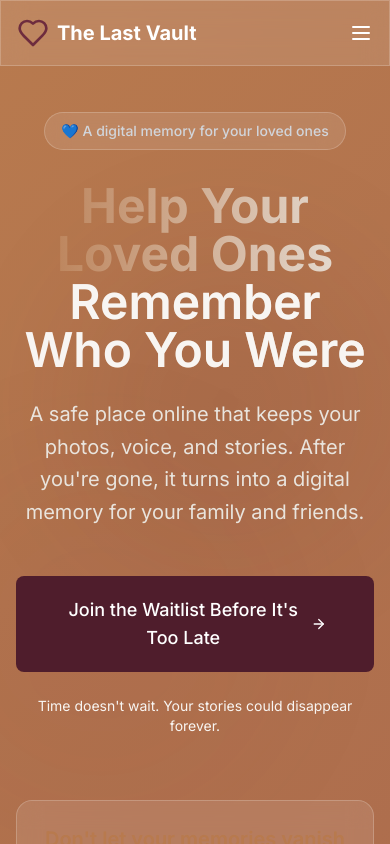
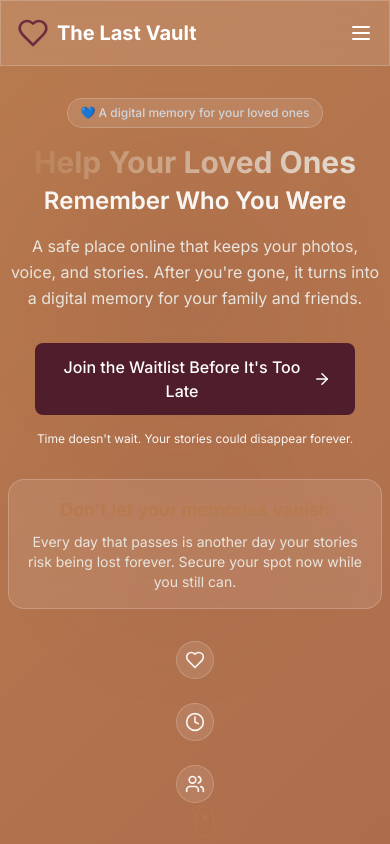
Before and after one commit to samlowry/the-last-vault-landing, a React (Vite) app: page / in a window 390 px wide. Shown: the top 844 px of the page. Built offline with nearby package versions, Linux system fonts and the light colour scheme.

Commit message:
💄 Adjust Hero component layout and styling
- Modify padding and margin for better spacing
- Update dimensions of background animations for improved aesthetics
- Enhance text sizes and styles for better readability
- Refine button and icon sizes for a more cohesive design

```diff
--- a/src/components/Hero.tsx
+++ b/src/components/Hero.tsx
@@ -56,11 +56,11 @@ const Hero: React.FC = () => {
   }, [])
 
   return (
-    <section className="relative min-h-screen flex items-center justify-center pt-16 overflow-hidden">
+    <section className="relative min-h-screen flex items-center justify-center pt-8 md:pt-16 overflow-hidden">
       {/* Background Animation */}
       <div className="absolute inset-0 overflow-hidden">
         <motion.div
-          className="absolute top-1/4 left-1/4 w-64 h-64 bg-primary-600/20 rounded-full blur-3xl"
+          className="absolute top-1/4 left-1/4 w-40 h-40 md:w-64 md:h-64 bg-primary-600/20 rounded-full blur-3xl"
           animate={{
             scale: [1, 1.2, 1],
             opacity: [0.3, 0.6, 0.3]
@@ -72,7 +72,7 @@ const Hero: React.FC = () => {
           }}
         />
         <motion.div
-          className="absolute bottom-1/4 right-1/4 w-96 h-96 bg-primary-500/10 rounded-full blur-3xl"
+          className="absolute bottom-1/4 right-1/4 w-56 h-56 md:w-96 md:h-96 bg-primary-500/10 rounded-full blur-3xl"
           animate={{
             scale: [1.2, 1, 1.2],
             opacity: [0.2, 0.4, 0.2]
@@ -85,9 +85,9 @@ const Hero: React.FC = () => {
         />
       </div>
 
-      <div className="container mx-auto px-4 relative z-10">
+      <div className="container mx-auto px-2 sm:px-4 relative z-10">
         <motion.div
-          className="text-center max-w-4xl mx-auto"
+          className="text-center max-w-full sm:max-w-4xl mx-auto"
           variants={containerVariants}
           initial="hidden"
           animate="visible"
@@ -95,9 +95,9 @@ const Hero: React.FC = () => {
           {/* Badge */}
           <motion.div
             variants={itemVariants}
-            className="inline-flex items-center px-4 py-2 rounded-full glass-effect mb-8 mt-12"
+            className="inline-flex items-center px-3 py-1.5 md:px-4 md:py-2 rounded-full glass-effect mb-4 md:mb-8 mt-6 md:mt-12"
           >
-            <span className="text-sm font-medium text-gray-300">
+            <span className="text-xs md:text-sm font-medium text-gray-300">
               💙 A digital memory for your loved ones
             </span>
           </motion.div>
@@ -105,17 +105,17 @@ const Hero: React.FC = () => {
           {/* Main Heading */}
           <motion.h1
             variants={itemVariants}
-            className="text-5xl md:text-7xl font-bold mb-6 bg-gradient-to-r from-accent-400 to-text-100 bg-clip-text text-transparent"
+            className="text-3xl sm:text-4xl md:text-7xl font-bold mb-4 md:mb-6 bg-gradient-to-r from-accent-400 to-text-100 bg-clip-text text-transparent"
           >
             Help Your Loved Ones
             <br />
-            <span className="text-text-50 font-semibold">Remember Who You Were</span>
+            <span className="text-text-50 font-semibold text-2xl sm:text-3xl md:text-5xl">Remember Who You Were</span>
           </motion.h1>
 
           {/* Subtitle */}
           <motion.p
             variants={itemVariants}
-            className="text-xl md:text-2xl text-text-100 mb-12 max-w-3xl mx-auto leading-relaxed"
+            className="text-base sm:text-xl md:text-2xl text-text-100 mb-8 md:mb-12 max-w-full sm:max-w-3xl mx-auto leading-relaxed"
           >
             A safe place online that keeps your photos, voice, and stories.
             After you're gone, it turns into a digital memory for your family and friends.
@@ -124,19 +124,19 @@ const Hero: React.FC = () => {
           {/* CTA Buttons */}
           <motion.div
             variants={itemVariants}
-            className="flex flex-col items-center justify-center mb-16"
+            className="flex flex-col items-center justify-center mb-8 md:mb-16 w-full"
           >
             <a
               href="https://forms.gle/74iAr2SQyfgBTraw9"
               target="_blank"
               rel="noopener noreferrer"
-              className="btn-primary text-lg px-12 py-5 flex items-center gap-2 mb-6"
+              className="btn-primary text-base md:text-lg px-6 md:px-12 py-3 md:py-5 flex items-center gap-2 mb-4 md:mb-6 w-full max-w-xs md:max-w-none justify-center"
             >
               Join the Waitlist Before It's Too Late
               <ArrowRight className="h-5 w-5" />
             </a>
 
-            <p className="text-sm text-text-50 max-w-md text-center">
+            <p className="text-xs md:text-sm text-text-50 max-w-xs md:max-w-md text-center">
               Time doesn't wait. Your stories could disappear forever.
             </p>
           </motion.div>
@@ -144,12 +144,12 @@ const Hero: React.FC = () => {
           {/* Value Proposition */}
           <motion.div
             variants={itemVariants}
-            className="glass-effect p-6 rounded-2xl max-w-2xl mx-auto mb-16"
+            className="glass-effect p-4 md:p-6 rounded-2xl max-w-full sm:max-w-2xl mx-auto mb-8 md:mb-16"
           >
-            <h3 className="text-xl font-semibold text-accent-400 mb-3">
+            <h3 className="text-lg md:text-xl font-semibold text-accent-400 mb-2 md:mb-3">
               Don't let your memories vanish
             </h3>
-            <p className="text-text-100">
+            <p className="text-text-100 text-sm md:text-base">
               Every day that passes is another day your stories risk being lost forever.
               Secure your spot now while you still can.
             </p>
@@ -158,7 +158,7 @@ const Hero: React.FC = () => {
           {/* Feature Icons */}
           <motion.div
             variants={itemVariants}
-            className="flex justify-center items-center gap-8 md:gap-12"
+            className="flex flex-col sm:flex-row justify-center items-center gap-6 md:gap-12"
           >
             {[
               { icon: Heart, label: "Preserve Memories" },
@@ -167,13 +167,13 @@ const Hero: React.FC = () => {
             ].map((feature, index) => (
               <motion.div
                 key={index}
-                className="flex flex-col items-center gap-2"
+                className="flex flex-col items-center gap-1 md:gap-2"
                 whileHover={{ y: -5 }}
               >
-                <div className="p-3 rounded-full glass-effect">
-                  <feature.icon className="h-6 w-6 text-text-50" />
+                <div className="p-2 md:p-3 rounded-full glass-effect">
+                  <feature.icon className="h-5 w-5 md:h-6 md:w-6 text-text-50" />
                 </div>
-                <span className="text-sm text-text-50 hidden md:block">
+                <span className="text-xs md:text-sm text-text-50 hidden sm:block">
                   {feature.label}
                 </span>
               </motion.div>
@@ -184,12 +184,12 @@ const Hero: React.FC = () => {
 
       {/* Scroll Indicator */}
       <motion.div
-        className="absolute bottom-8 left-1/2 transform -translate-x-1/2"
+        className="absolute bottom-4 md:bottom-8 left-1/2 transform -translate-x-1/2"
         animate={{ y: [0, 10, 0] }}
         transition={{ duration: 2, repeat: Infinity }}
       >
-        <div className="w-6 h-10 border-2 border-accent-400/30 rounded-full flex justify-center">
-          <div className="w-1 h-3 bg-accent-400/50 rounded-full mt-2"></div>
+        <div className="w-5 h-8 md:w-6 md:h-10 border-2 border-accent-400/30 rounded-full flex justify-center">
+          <div className="w-1 h-2 md:h-3 bg-accent-400/50 rounded-full mt-1.5 md:mt-2"></div>
         </div>
       </motion.div>
     </section>
```
